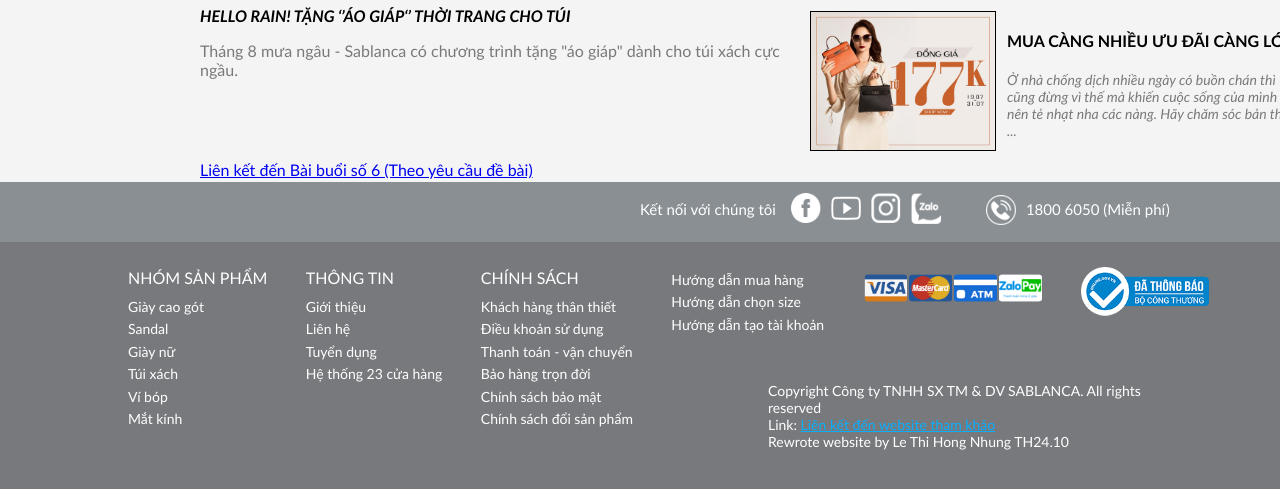
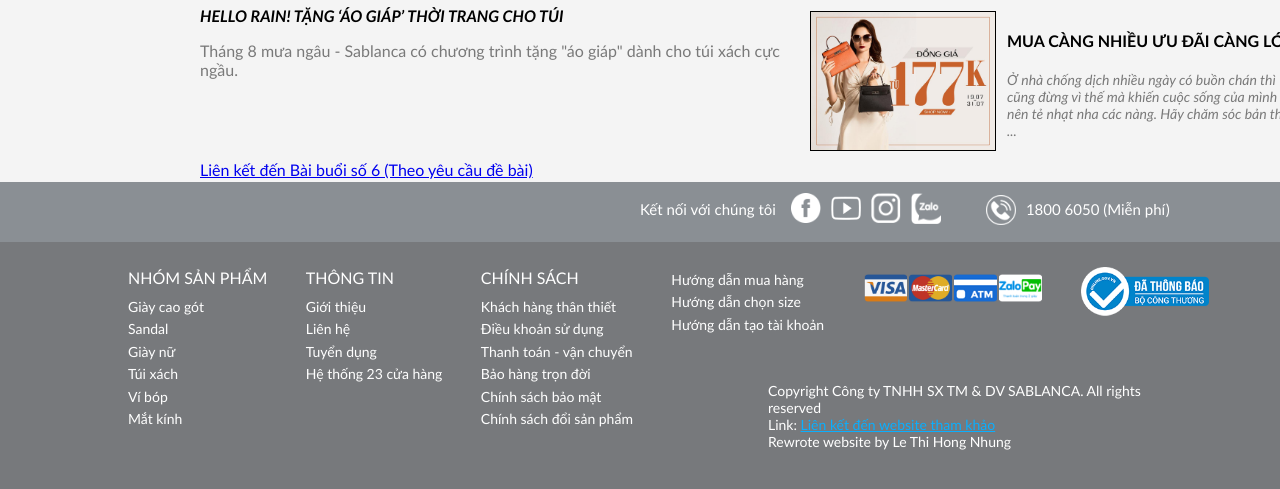
Before and after one commit to leeun22/SABLANCA, a plain HTML site: page index.html in a window 1280 px wide. Shown: the part 653-1142 px from the top of the page. Drawn offline with Linux system fonts and the light colour scheme.

Commit message:
Chance index.html

```diff
--- a/index.html
+++ b/index.html
@@ -61,7 +61,7 @@
         <div id="co_main">
             <div id="left">
                 <img src="Layout/Buổi2/images/hello-rain--tang---ao-giap---thoi-trang-cho-tui.jpg" />
-                <h3> HELLO RAIN! TẶNG ‘’ÁO GIÁP‘’ THỜI TRANG CHO TÚI </h3>
+                <h3> HELLO RAIN! TẶNG ‘ÁO GIÁP’ THỜI TRANG CHO TÚI </h3>
                 <p> Tháng 8 mưa ngâu - Sablanca có chương trình tặng "áo giáp" dành cho túi xách cực ngầu.</p>
             </div>
 
@@ -164,7 +164,7 @@
                 </table>
             </div>
             <img id="bocongthuong" width="10%" src="Layout/Buổi2/images/BoCongThuong.png.jpg" />
-            <p id="banquyen"> Copyright Công ty TNHH SX TM & DV SABLANCA. All rights reserved <br /> Link: <a style="color:#09AFFF;" href="https://sablanca.vn/tin-tuc">Liên kết đến website tham khảo</a> <br /> Rewrote website by Le Thi Hong Nhung TH24.10
+            <p id="banquyen"> Copyright Công ty TNHH SX TM & DV SABLANCA. All rights reserved <br /> Link: <a style="color:#09AFFF;" href="https://sablanca.vn/tin-tuc">Liên kết đến website tham khảo</a> <br /> Rewrote website by Le Thi Hong Nhung
             </p>
         </div>
     </div>
```
Also changed, not shown: Layout/images_3/Giao dien web khi chay-page2.png (added), Layout/images_3/Giao dien web khi chay.png (added).
